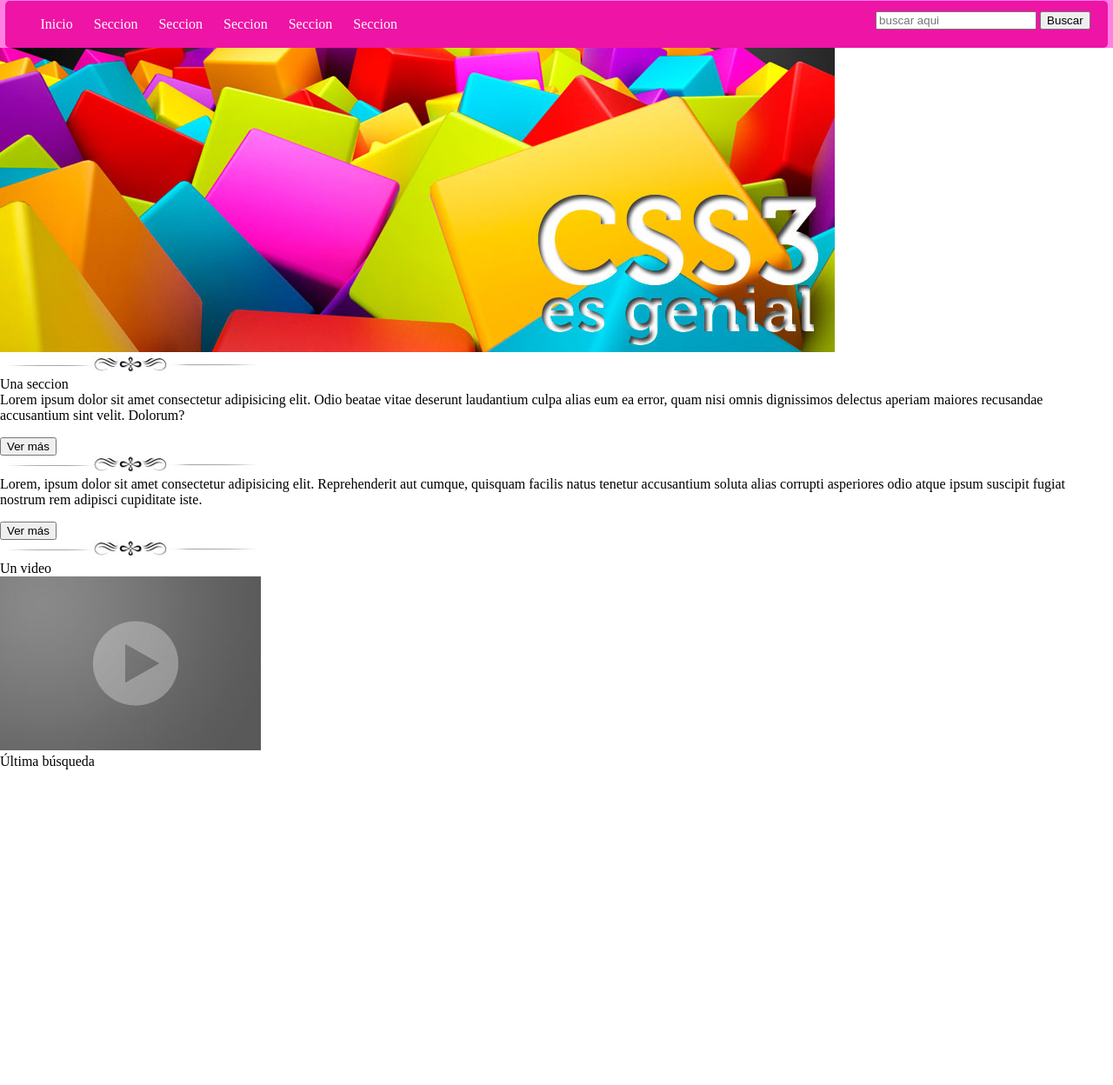
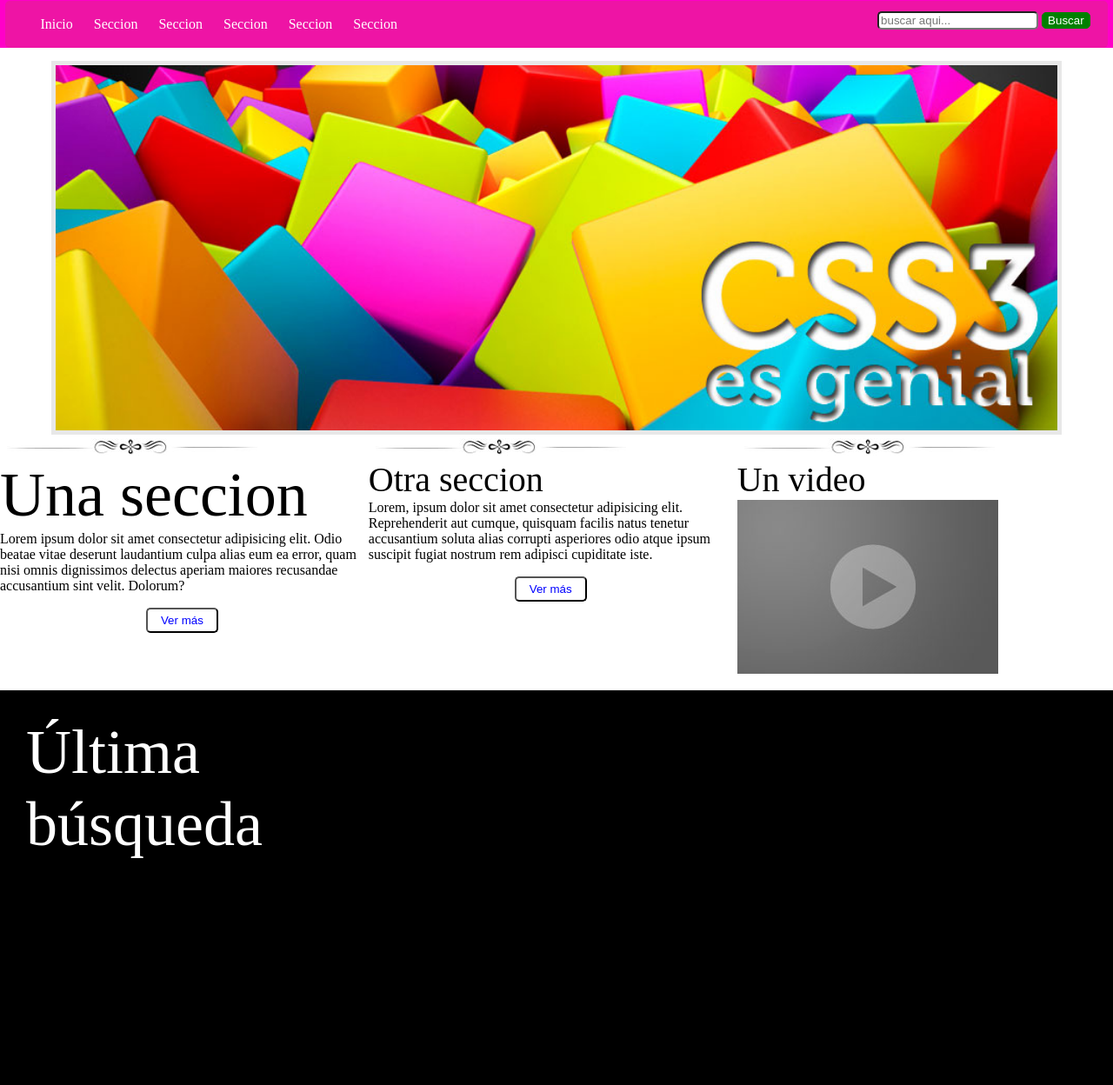
Before and after one commit to cinthiaPined/practica01css, a plain HTML site: page index.html in a window 1280 px wide. Shown: the part 138-1386 px from the top of the page at 87% size. Before the commit the page ends 1059 px from the top, so only its background shows below. Drawn offline with Linux system fonts and the light colour scheme.

Commit message:
trabajo en clases en linea

```diff
--- a/css/estilos.css
+++ b/css/estilos.css
@@ -1,11 +1,25 @@
 body{
-    font-size: 16px;
+    font-size: 16px; /*tamaño de la letra 1em =1M*/
     margin: 0px auto;
     max-width: 1024;
+    --color-fondo-header:rgba(255, 0, 200);
+}
+
+footer{
+    background: black ;
+    margin-top:15px;
+}
+footer article{
+    color:white;
+    display:inline-block;
+    height:100px;
+    padding:30px;
+    width:32.8%;
 }
 
 header{
-    background: rgba(255, 0, 200, 0.5);
+    background: var(--color-fondo-header);
+    margin-bottom:15px;
 }
 
 header nav{ /*menu*/
@@ -14,6 +28,14 @@ header nav{ /*menu*/
     margin: 0px auto;
     padding: 2px 0px;
     width:99%;
+}
+header nav form input{
+    border-radius: 5px;;
+}
+header nav form input[type="submit"]{
+    border:1px solid green;
+    background: green;
+    color:white;
 }
 header nav form{
     float: right;
@@ -27,7 +49,43 @@ header nav ul li{
     margin-right: 20px;
 }
 
+.nito{
+    font-weight:bold;/*negrita*/
+}
+.unaSeccion{
+    font-size: 4.5em;/*4.5 X 16*/
+}
+.otraSeccion{
+    font-size: 2.5em;/*4.5 X 16*/
+}
+
+#seccion02 article input[type="submit"]{
+    background: white;
+    color:blue;
+    padding: 5px 15px;
+    border-radius:5px;
+    margin-left:40%;
+}
+
 #logo{
     float: left;
     margin-top: -130px;
 }
+#seccion01 article{
+    margin-top: 15px;
+}
+
+#seccion01 article{
+    text-align:center;
+}
+
+#seccion01 article img{
+    border: 5px solid rgba(180,180,180,0.3);
+    width: 90%;
+}
+
+#seccion02 article{
+    width:32.8%;
+    vertical-align:top;
+    display: inline-block;
+}
--- a/index.html
+++ b/index.html
@@ -21,7 +21,7 @@
                 <li>Seccion</li>
             </ul>
             <form action="">
-                <input type="text" placeholder="buscar aqui">
+                <input type="text" placeholder="buscar aqui...">
                 <input type="submit" value="Buscar">
         </nav>
     </header>
@@ -30,11 +30,11 @@
             <img src="img/slide2.jpg" alt="Slide">
         </article>
     </section>
-    <section>
+    <section id="seccion02">
         <article>
             <img src="img/separador.jpg" alt="Separador">
             <br>
-           <span>Una seccion</span>
+           <span class="unaSeccion">Una seccion</span>
            <br>
            Lorem ipsum dolor sit amet consectetur adipisicing elit. Odio beatae vitae deserunt laudantium culpa alias eum ea error, quam nisi omnis dignissimos delectus aperiam maiores recusandae accusantium sint velit. Dolorum?
             <p></p>
@@ -43,6 +43,8 @@
         <article>
                 <img src="img/separador.jpg" alt="Separador">
                 <br>
+                <span class="otraSeccion">Otra seccion</span>
+                <br>
                 Lorem, ipsum dolor sit amet consectetur adipisicing elit. Reprehenderit aut cumque, quisquam facilis natus tenetur accusantium soluta alias corrupti asperiores odio atque ipsum suscipit fugiat nostrum rem adipisci cupiditate iste.
                 <p></p>
                 <input type="submit" value="Ver más">
@@ -50,14 +52,14 @@
         <article>
             <img src="img/separador.jpg" alt="Separador">
             <br>
-            <span>Un video</span>
+            <span class="otraSeccion">Un video</span>
             <br>
             <img src="img/video.jpg" alt="Video">
         </article>
     </section>
     <footer>
         <article>
-            <span>Última búsqueda</span>
+            <span class="unaSeccion">Última búsqueda</span>
         </article>
         <article>
             &nbsp;
```
